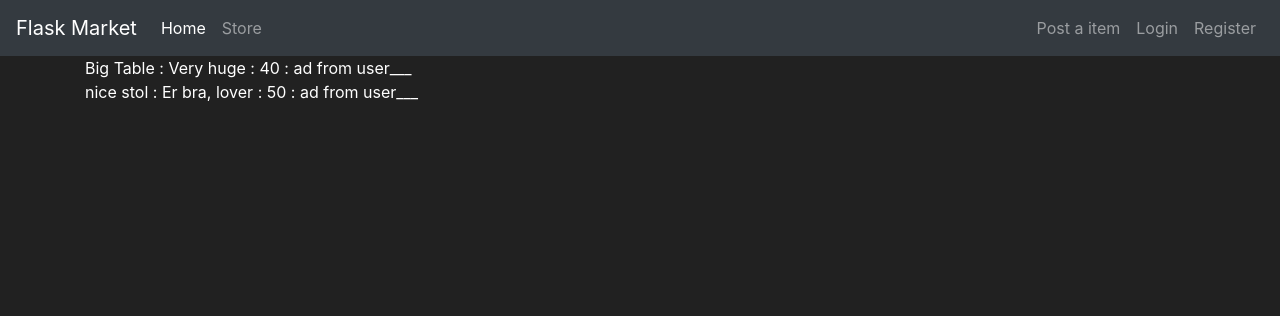
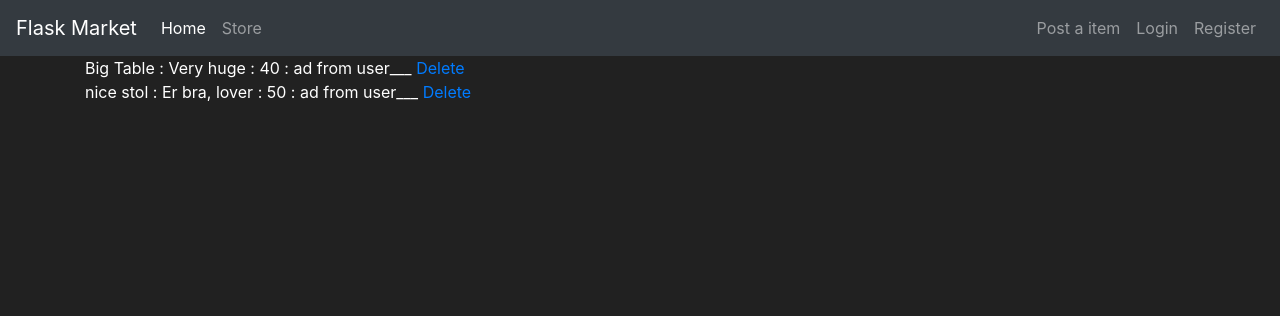
Before and after one commit to Kristiankaspersen/Gruppe18_SoftwareEngineering, a Flask app: page /store in a window 1280 px wide. Shown: the top 316 px of the page. Run offline with Flask 2, Linux system fonts and the light colour scheme; data comes from the database, SQL or seed files in the repository; both versions use the stored data as it was after the commit; some libraries are stand-ins or nearby versions.

Commit message:
added delete to the store and the function

```diff
--- a/Gruppe18_pyApp/app_flask/routes.py
+++ b/Gruppe18_pyApp/app_flask/routes.py
@@ -53,6 +53,18 @@ def show_goods():
     return render_template('showGoods.html', db_goods=db_goods)
 
 
+@app.route('/delete/<int:id>')
+def delete_goods(id):
+    goods_to_delete = Goods.query.filter_by(id=id).first()
+
+    form = FormGoods()
+
+    db.session.delete(goods_to_delete)
+    db.session.commit()
+
+    db_goods = Goods.query.order_by(Goods.name)
+    return render_template('showGoods.html', form=form, db_goods=db_goods)
+
 # log in
 @app.route("/login", methods=["GET", "POST"])
 def login():
--- a/Gruppe18_pyApp/app_flask/templates/showGoods.html
+++ b/Gruppe18_pyApp/app_flask/templates/showGoods.html
@@ -7,8 +7,9 @@
 <div class="container">
 
 
-        {%for db_goods in db_goods%}
-            {{ db_goods.name }} : {{ db_goods.description}} : {{ db_goods.price}} : ad from user___
+        {%for goods in db_goods%}
+            {{ goods.name }} : {{ goods.description}} : {{ goods.price}} : ad from user___ <a href="{{ url_for('delete_goods', id=goods.id)}}">Delete</a>
+
             <br>
         {% endfor %}
 </div>
```
Also changed, not shown: Gruppe18_pyApp/app_flask/goods.db.
